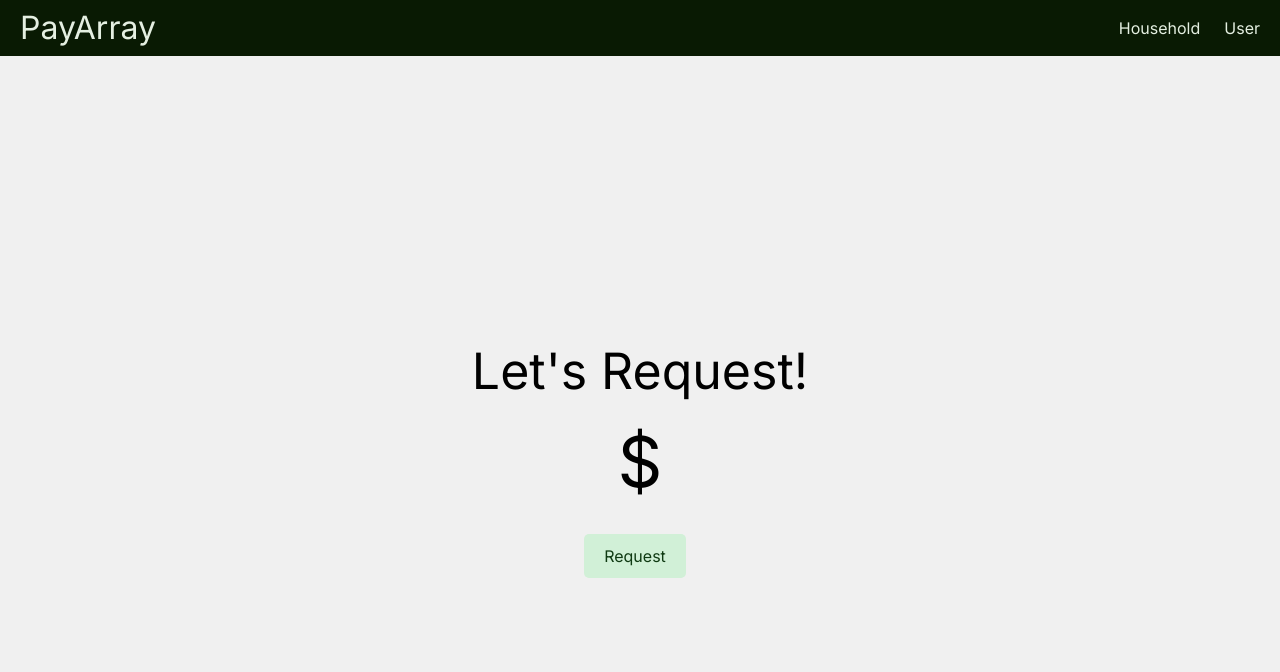
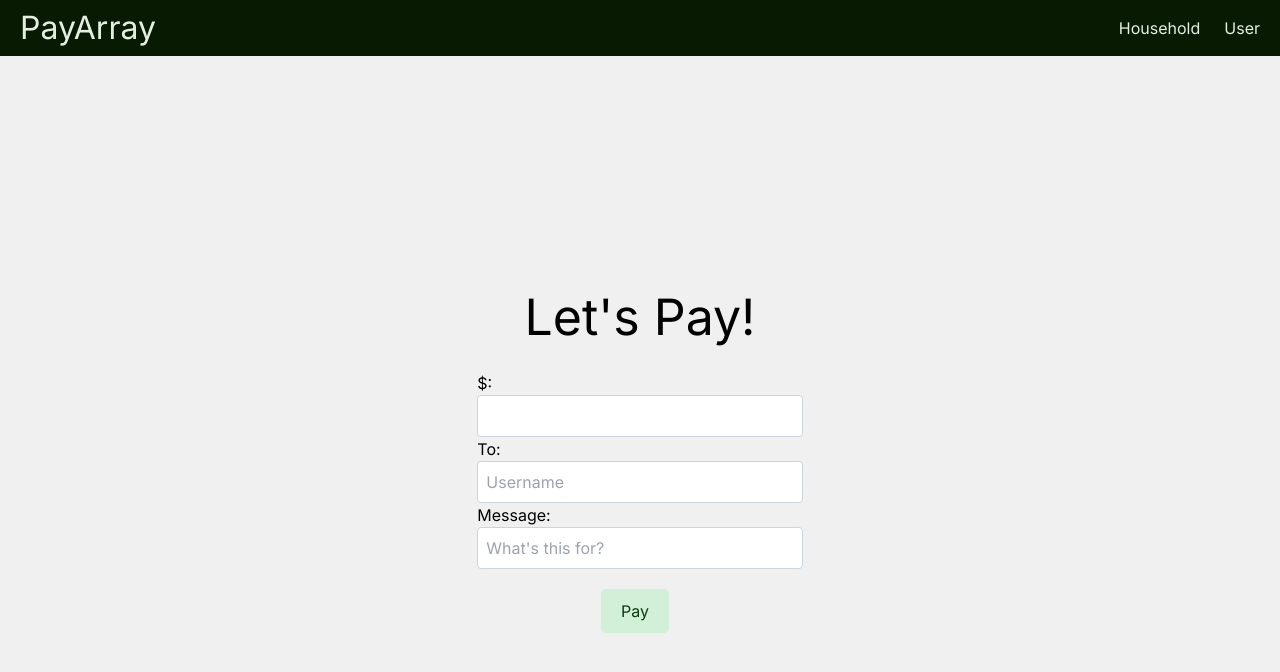
Before and after one commit to rit628/Pay-Array, a Next.js app in the folder frontend/: page /request in a window 1280 px wide. Shown: the top 672 px of the page. Built offline with nearby package versions, Linux system fonts and the light colour scheme.

Commit message:
redid the pay page to prepare for dropdowns

```diff
--- a/frontend/app/pay/page.tsx
+++ b/frontend/app/pay/page.tsx
@@ -4,7 +4,6 @@ import React, { useState } from 'react';
 
 const Pay: React.FC = () => {
   const [formData, setFormData] = useState({
-    amount: '',
     payTo: '',
     msg: '',
   });
@@ -23,53 +22,6 @@ const Pay: React.FC = () => {
   return (
     <div className='container'>
       <h1 className='payReqTitle'>Let's Pay!</h1>
-      <form onSubmit={handleSubmit} className="form">
-      <div className='form-group'>
-      <label htmlFor="amount" className="amount">
-            $:
-          </label>
-          <input
-            type="text"
-            id="amount"
-            name="amount"
-            value={formData.amount}
-            onChange={handleChange}
-            className="input"
-            placeholder=" "
-            required
-          />
-      </div>
-        <div className="form-group">
-          <label htmlFor="payTo" className="payTo">
-            To:
-          </label>
-          <input
-            type="text"
-            id="payTo"
-            name="payTo"
-            value={formData.payTo}
-            onChange={handleChange}
-            className="input"
-            placeholder="Username"
-            required
-          />
-        </div>
-        <div className="form-group">
-          <label htmlFor="msg" className="msg">
-            Message:
-          </label>
-          <input
-            type="text"
-            id="msg"
-            name="msg"
-            value={formData.msg}
-            onChange={handleChange}
-            className="input"
-            placeholder="What's this for?"
-            required
-          />
-        </div>
-      </form>
       <div className='payReqButtons'>
         <button className='payReqButton w-full'>Pay</button>
       </div>
--- a/frontend/app/request/page.tsx
+++ b/frontend/app/request/page.tsx
@@ -1,18 +1,80 @@
-import Head from "next/head";
+'use client'
+import React, { useState } from 'react';
 
-const Request = () => {
+
+const Pay: React.FC = () => {
+  const [formData, setFormData] = useState({
+    amount: '',
+    payTo: '',
+    msg: '',
+  });
+
+  const handleChange = (e: React.ChangeEvent<HTMLInputElement>) => {
+    const { name, value } = e.target;
+    setFormData({ ...formData, [name]: value });
+  };
+
+  const handleSubmit = (e: React.FormEvent<HTMLFormElement>) => {
+    e.preventDefault();
+    console.log(formData);
+    // logic
+  };
+
   return (
-        /*need some input tag for money, need to input area, reason input area*/
-        <div className = 'container'>
-            <h1 className= 'payReqTitle'>Let's Request!</h1>
-        <div className='moneyAmount'>
-            <p>$</p>
+    <div className='container'>
+      <h1 className='payReqTitle'>Let's Pay!</h1>
+      <form onSubmit={handleSubmit} className="form">
+      <div className='form-group'>
+      <label htmlFor="amount" className="amount">
+            $:
+          </label>
+          <input
+            type="text"
+            id="amount"
+            name="amount"
+            value={formData.amount}
+            onChange={handleChange}
+            className="input"
+            placeholder=" "
+            required
+          />
+      </div>
+        <div className="form-group">
+          <label htmlFor="payTo" className="payTo">
+            To:
+          </label>
+          <input
+            type="text"
+            id="payTo"
+            name="payTo"
+            value={formData.payTo}
+            onChange={handleChange}
+            className="input"
+            placeholder="Username"
+            required
+          />
         </div>
-        <div className= 'payReqButtons'>
-        <button className= 'payReqButton w-full'>Request</button>
+        <div className="form-group">
+          <label htmlFor="msg" className="msg">
+            Message:
+          </label>
+          <input
+            type="text"
+            id="msg"
+            name="msg"
+            value={formData.msg}
+            onChange={handleChange}
+            className="input"
+            placeholder="What's this for?"
+            required
+          />
         </div>
-        </div>
+      </form>
+      <div className='payReqButtons'>
+        <button className='payReqButton w-full'>Pay</button>
+      </div>
+    </div>
   );
 };
 
-export default Request;
+export default Pay;
```
